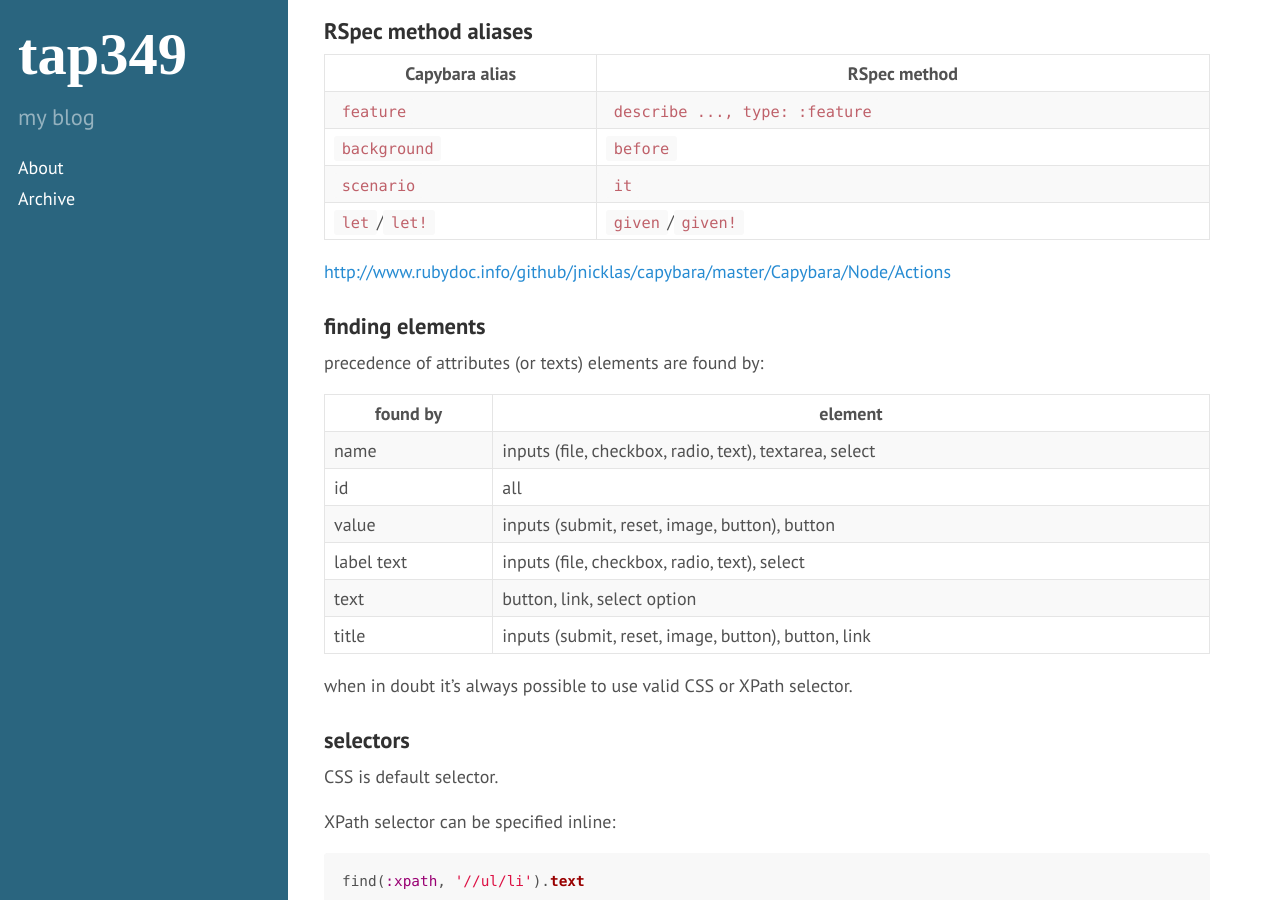
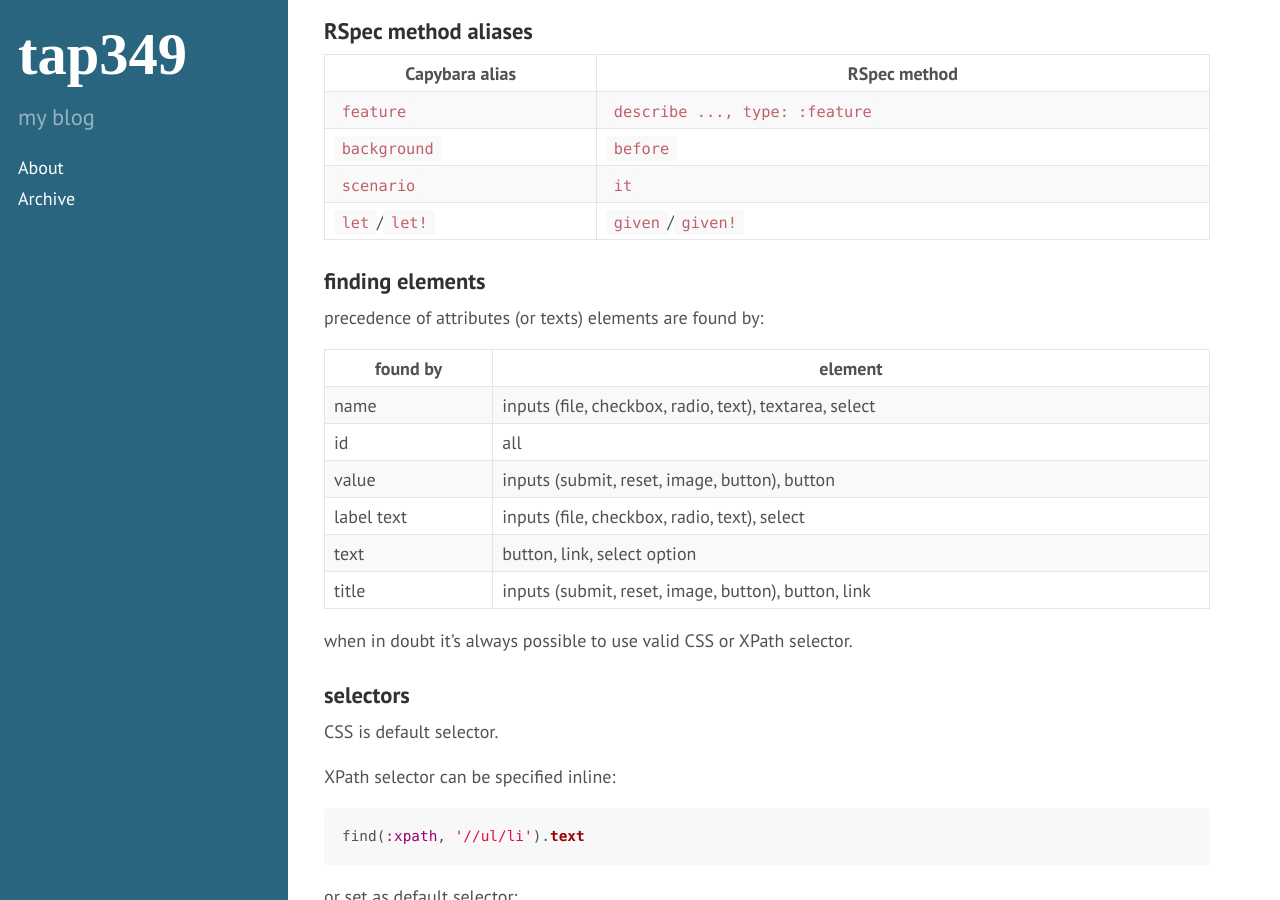
Before and after one commit to tap349/tap349.github.io, a Jekyll site: the page built from _posts/2016-04-09-capybara.md, in a window 1280 px wide and 900 px high, scrolled down 4834 px. Built offline with Jekyll 4.4.1, drawn with Linux system fonts in a browser that asks for light colours.

Commit message:
update 2016-04-14_02:40:45

```diff
--- a/_posts/2016-04-09-capybara.md
+++ b/_posts/2016-04-09-capybara.md
@@ -198,8 +198,6 @@
 `background`   | `before`
 `scenario`     | `it`
 `let`/`let!`   | `given`/`given!`
-
-<http://www.rubydoc.info/github/jnicklas/capybara/master/Capybara/Node/Actions>
 
 ### finding elements
 
```
